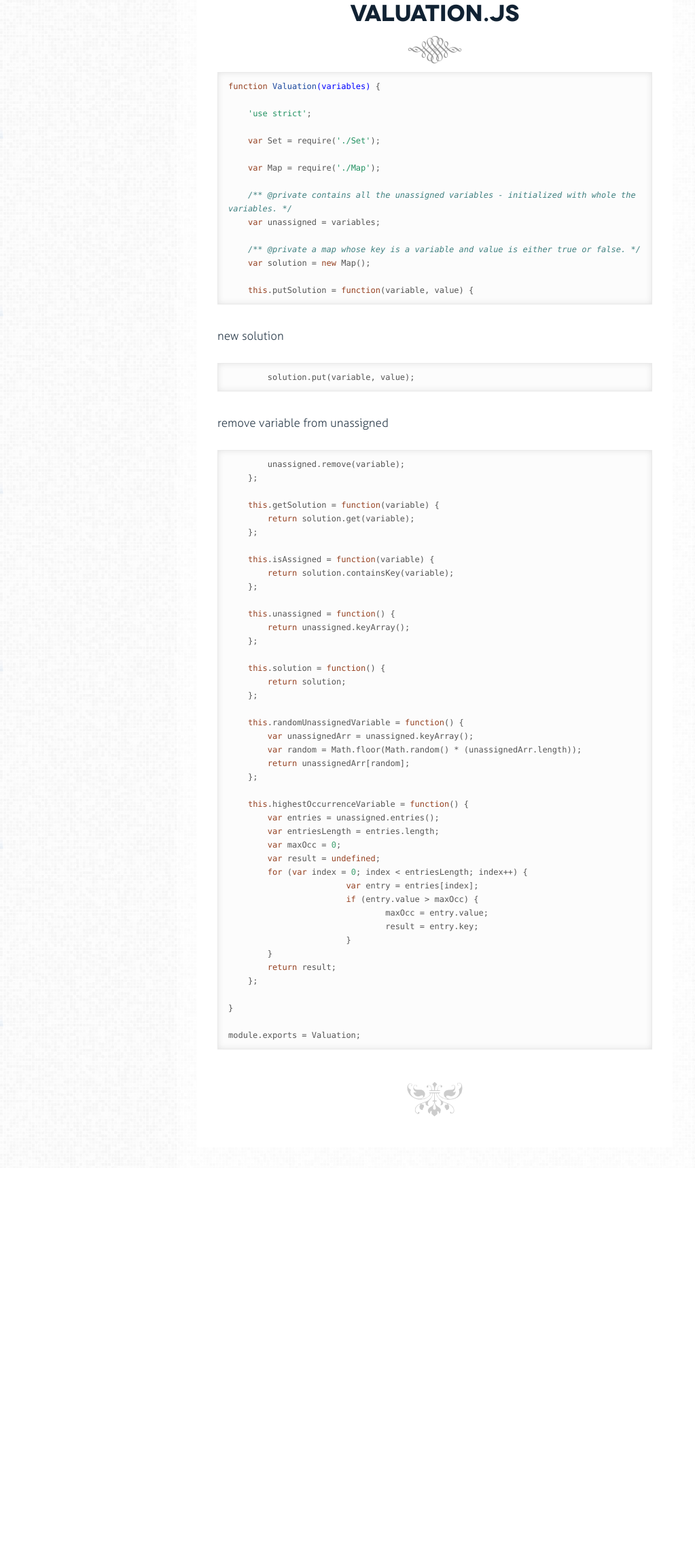
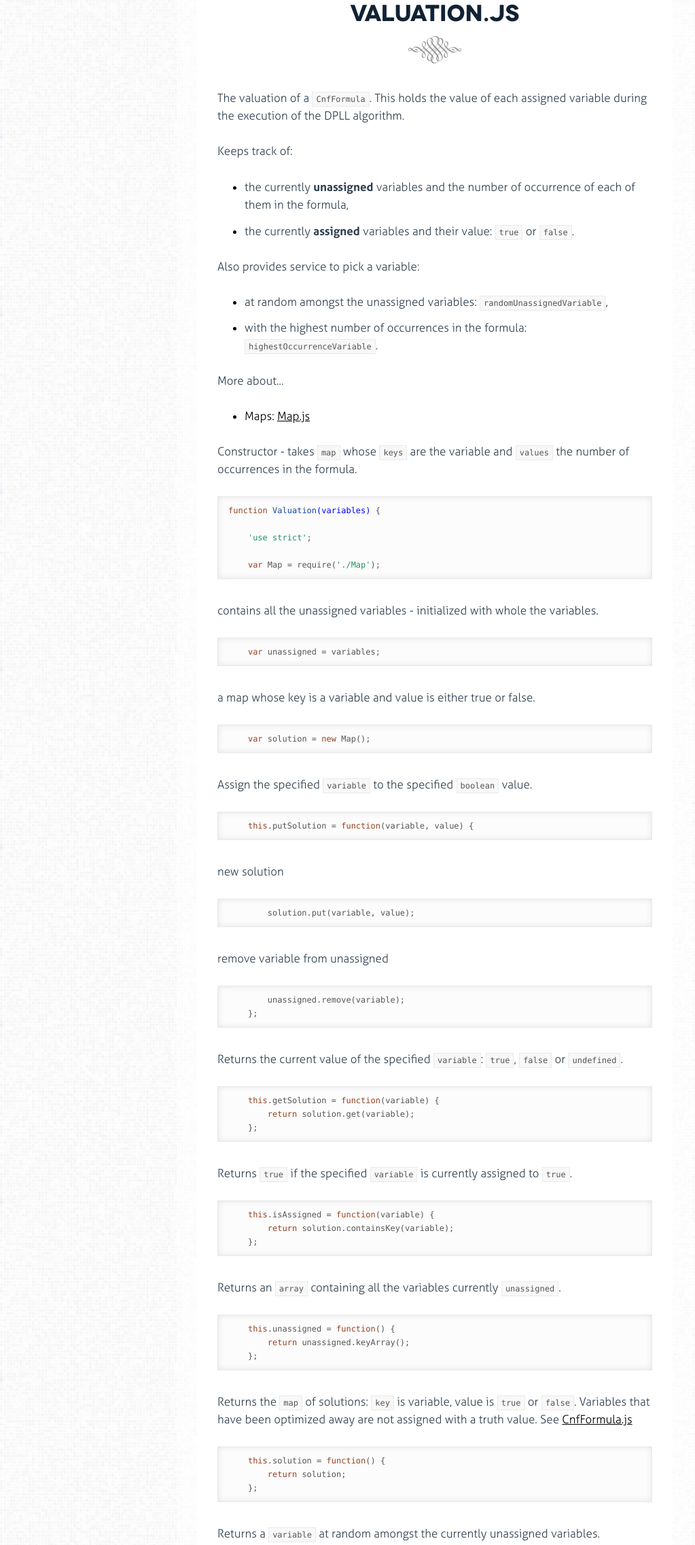
Before and after one commit to ofmooseandmen/dpll, a plain HTML site: page Valuation.html in a window 1280 px wide. Shown: the part 57-2330 px from the top of the page at 68% size, without its empty margins (0-1023 px from the left). Before the commit the page ends 1775 px from the top, so only its background shows below. Drawn offline with Linux system fonts and the light colour scheme.

Commit message:
Updated documentation

```diff
--- a/Valuation.html
+++ b/Valuation.html
@@ -84,23 +84,54 @@
 
 
 
+        <p>The valuation of a <code>CnfFormula</code>. This holds the value of each assigned variable during the execution of the DPLL algorithm.</p>
+<p>Keeps track of:</p>
+<ul>
+<li><p>the currently <strong>unassigned</strong> variables and the number of occurrence of each of them in the formula,</p>
+</li>
+<li><p>the currently <strong>assigned</strong> variables and their value: <code>true</code> or <code>false</code>.</p>
+</li>
+</ul>
+<p>Also provides service to pick a variable:</p>
+<ul>
+<li><p>at random amongst the unassigned variables: <code>randomUnassignedVariable</code>,</p>
+</li>
+<li><p>with the highest number of occurrences in the formula: <code>highestOccurrenceVariable</code>.</p>
+</li>
+</ul>
+<p>More about...</p>
+<ul>
+<li>Maps: <a href="./Map.html">Map.js</a></li>
+</ul>
+<p>Constructor - takes <code>map</code> whose <code>keys</code> are the variable and <code>values</code> the number of occurrences in the formula.</p>
 
 
           <div class='highlight'><pre><span class="function"><span class="keyword">function</span> <span class="title">Valuation</span><span class="params">(variables)</span> {</span>
 
     <span class="string">'use strict'</span>;
 
-    <span class="keyword">var</span> Set = require(<span class="string">'./Set'</span>);
+    <span class="keyword">var</span> Map = require(<span class="string">'./Map'</span>);</pre></div>
 
-    <span class="keyword">var</span> Map = require(<span class="string">'./Map'</span>);
 
-    <span class="comment">/** @private contains all the unassigned variables - initialized with whole the variables. */</span>
-    <span class="keyword">var</span> unassigned = variables;
 
-    <span class="comment">/** @private a map whose key is a variable and value is either true or false. */</span>
-    <span class="keyword">var</span> solution = <span class="keyword">new</span> Map();
+        <p>contains all the unassigned variables - initialized with whole the variables.</p>
 
-    <span class="keyword">this</span>.putSolution = <span class="keyword">function</span>(variable, value) {</pre></div>
+
+          <div class='highlight'><pre>    <span class="keyword">var</span> unassigned = variables;</pre></div>
+
+
+
+        <p>a map whose key is a variable and value is either true or false.</p>
+
+
+          <div class='highlight'><pre>    <span class="keyword">var</span> solution = <span class="keyword">new</span> Map();</pre></div>
+
+
+
+        <p>Assign the specified <code>variable</code> to the specified <code>boolean</code> value.</p>
+
+
+          <div class='highlight'><pre>    <span class="keyword">this</span>.putSolution = <span class="keyword">function</span>(variable, value) {</pre></div>
 
 
 
@@ -115,31 +146,63 @@
 
 
           <div class='highlight'><pre>        unassigned.remove(variable);
-    };
+    };</pre></div>
 
-    <span class="keyword">this</span>.getSolution = <span class="keyword">function</span>(variable) {
+
+
+        <p>Returns the current value of the specified <code>variable</code>: <code>true</code>, <code>false</code> or <code>undefined</code>.</p>
+
+
+          <div class='highlight'><pre>    <span class="keyword">this</span>.getSolution = <span class="keyword">function</span>(variable) {
         <span class="keyword">return</span> solution.get(variable);
-    };
+    };</pre></div>
 
-    <span class="keyword">this</span>.isAssigned = <span class="keyword">function</span>(variable) {
+
+
+        <p>Returns <code>true</code> if the specified <code>variable</code> is currently assigned to <code>true</code>.</p>
+
+
+          <div class='highlight'><pre>    <span class="keyword">this</span>.isAssigned = <span class="keyword">function</span>(variable) {
         <span class="keyword">return</span> solution.containsKey(variable);
-    };
+    };</pre></div>
 
-    <span class="keyword">this</span>.unassigned = <span class="keyword">function</span>() {
+
+
+        <p>Returns an <code>array</code> containing all the variables currently <code>unassigned</code>.</p>
+
+
+          <div class='highlight'><pre>    <span class="keyword">this</span>.unassigned = <span class="keyword">function</span>() {
         <span class="keyword">return</span> unassigned.keyArray();
-    };
+    };</pre></div>
 
-    <span class="keyword">this</span>.solution = <span class="keyword">function</span>() {
+
+
+        <p>Returns the <code>map</code> of solutions: <code>key</code> is variable, value is <code>true</code> or <code>false</code>.
+Variables that have been optimized away are not assigned with a truth value.
+See <a href="./CnfFormula.html">CnfFormula.js</a></p>
+
+
+          <div class='highlight'><pre>    <span class="keyword">this</span>.solution = <span class="keyword">function</span>() {
         <span class="keyword">return</span> solution;
-    };
+    };</pre></div>
 
-    <span class="keyword">this</span>.randomUnassignedVariable = <span class="keyword">function</span>() {
+
+
+        <p>Returns a <code>variable</code> at random amongst the currently unassigned variables.</p>
+
+
+          <div class='highlight'><pre>    <span class="keyword">this</span>.randomUnassignedVariable = <span class="keyword">function</span>() {
         <span class="keyword">var</span> unassignedArr = unassigned.keyArray();
         <span class="keyword">var</span> random = Math.floor(Math.random() * (unassignedArr.length));
         <span class="keyword">return</span> unassignedArr[random];
-    };
+    };</pre></div>
 
-    <span class="keyword">this</span>.highestOccurrenceVariable = <span class="keyword">function</span>() {
+
+
+        <p>Returns the <code>variable</code> with highest occurrence in the formula amongst the currently unassigned variables.</p>
+
+
+          <div class='highlight'><pre>    <span class="keyword">this</span>.highestOccurrenceVariable = <span class="keyword">function</span>() {
         <span class="keyword">var</span> entries = unassigned.entries();
         <span class="keyword">var</span> entriesLength = entries.length;
         <span class="keyword">var</span> maxOcc = <span class="number">0</span>;
@@ -154,9 +217,14 @@
         <span class="keyword">return</span> result;
     };
 
-}
+}</pre></div>
 
-module.exports = Valuation;</pre></div>
+
+
+        <p>expose API to Node.js</p>
+
+
+          <div class='highlight'><pre>module.exports = Valuation;</pre></div>
 
 
       <div class="fleur">h</div>
```
Also changed, not shown: Map.html (+1 -1 lines), Set.html (+1 -1 lines), Solver.html (+1 -1 lines), dpll.html (+3 -3 lines), index.html (+3 -3 lines).
